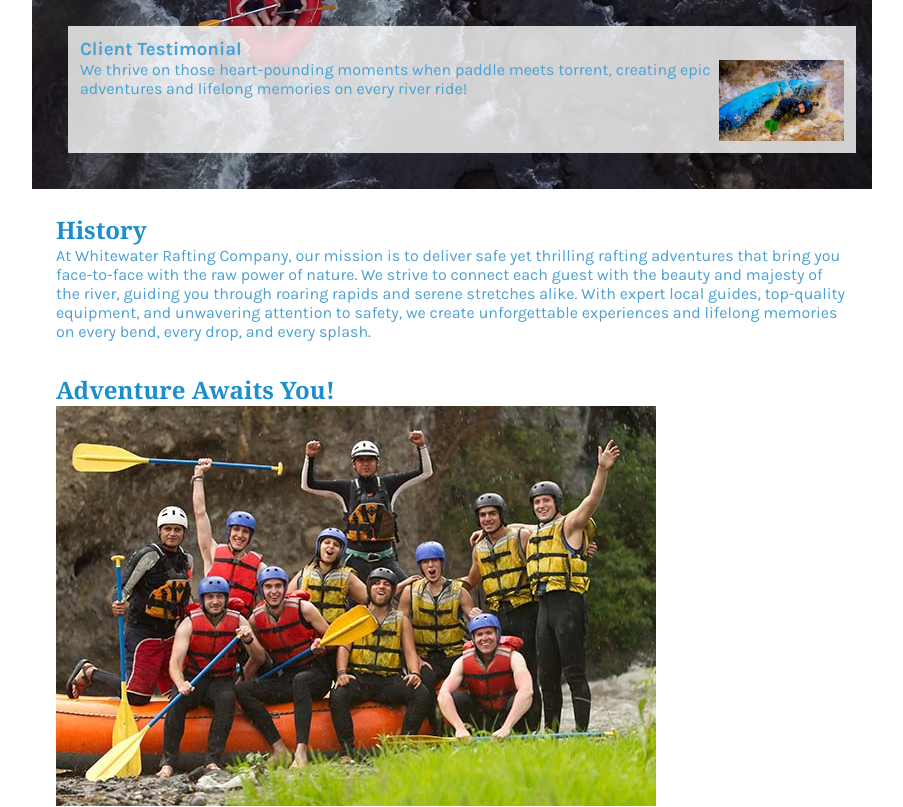
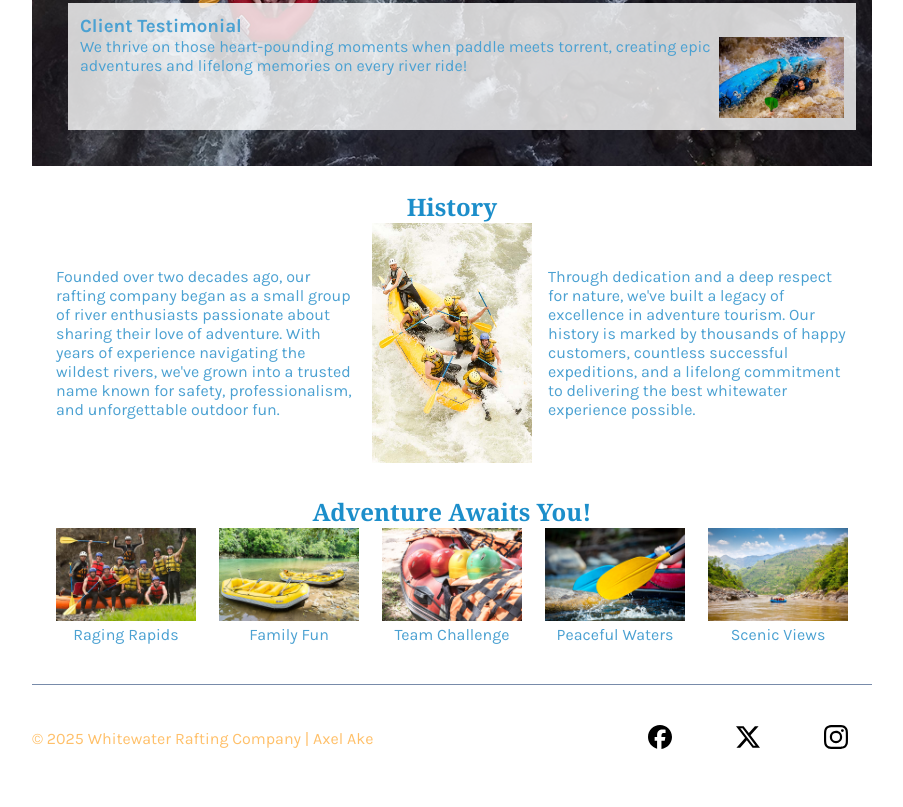
Before and after one commit to AXELAKEMACEDO/wdd130, a plain HTML site: page wwr/about.html in a window 1280 px wide. Shown: the part 503-1310 px from the top of the page, without its empty margins (188-1091 px from the left). After the commit the page ends 1280 px from the top, so only its background shows below. Drawn offline with Linux system fonts and the light colour scheme.

Commit message:
Updated About Us page with Grid and Flex layouts, added history image, centered section headings

```diff
--- a/wwr/about.html
+++ b/wwr/about.html
@@ -6,7 +6,6 @@
   <title>About Us | Whitewater Rafting</title>
   <meta name="description" content="Learn about our company history, mission, and meet our team.">
   <meta name="author" content="Axel Ake">
-
   <link rel="preconnect" href="https://fonts.googleapis.com">
   <link rel="preconnect" href="https://fonts.gstatic.com" crossorigin>
   <link href="https://fonts.googleapis.com/css2?family=Karla:wght@400;700&family=Noto+Serif:wght@400;700&display=swap" rel="stylesheet">
@@ -36,19 +35,37 @@
 
     <section>
       <h2>History</h2>
-      <p>At Whitewater Rafting Company, our mission is to deliver safe yet thrilling rafting adventures that bring you face-to-face with the raw power of nature.
-        We strive to connect each guest with the beauty and majesty of the river, guiding you through roaring rapids and serene stretches alike.
-        With expert local guides, top-quality equipment, and unwavering attention to safety, we create unforgettable experiences and lifelong memories on every bend, every drop, and every splash.
-</p>
+      <div class="history-grid">
+        <p>Founded over two decades ago, our rafting company began as a small group of river enthusiasts passionate about sharing their love of adventure. With years of experience navigating the wildest rivers, we've grown into a trusted name known for safety, professionalism, and unforgettable outdoor fun.</p>
+        <img src="images/history.jpg" alt="Historic rafting image">
+        <p>Through dedication and a deep respect for nature, we've built a legacy of excellence in adventure tourism. Our history is marked by thousands of happy customers, countless successful expeditions, and a lifelong commitment to delivering the best whitewater experience possible.</p>
+      </div>
     </section>
 
     <section>
       <h2>Adventure Awaits You!</h2>
-      <img src="images/raft1.jpg" alt="Rafting image 1">
-      <img src="images/raft2.jpg" alt="Rafting image 2">
-      <img src="images/raft3.jpg" alt="Rafting image 3">
-      <img src="images/raft4.jpg" alt="Rafting image 4">
-      <img src="images/raft5.jpg" alt="Rafting image 5">
+      <div class="adventure-images">
+        <figure>
+          <img src="images/raft1.jpg" alt="Rafting image 1">
+          <figcaption>Raging Rapids</figcaption>
+        </figure>
+        <figure>
+          <img src="images/raft2.jpg" alt="Rafting image 2">
+          <figcaption>Family Fun</figcaption>
+        </figure>
+        <figure>
+          <img src="images/raft3.jpg" alt="Rafting image 3">
+          <figcaption>Team Challenge</figcaption>
+        </figure>
+        <figure>
+          <img src="images/raft4.jpg" alt="Rafting image 4">
+          <figcaption>Peaceful Waters</figcaption>
+        </figure>
+        <figure>
+          <img src="images/raft5.jpg" alt="Rafting image 5">
+          <figcaption>Scenic Views</figcaption>
+        </figure>
+      </div>
     </section>
   </main>
 
--- a/wwr/styles/rafting.css
+++ b/wwr/styles/rafting.css
@@ -28,8 +28,22 @@ header, main, footer {
   margin: 0 auto;
 }
 
+header {
+  display: grid;
+  grid-template-columns: 1fr 2fr;
+  align-items: center;
+}
+
+nav {
+  display: flex;
+  justify-content: space-evenly;
+  align-items: center;
+  gap: 1rem;
+}
+
 nav a,
-section, article {
+section,
+article {
   margin: 16px;
   padding: 8px;
   text-decoration: none;
@@ -61,7 +75,7 @@ section, article {
   position: absolute;
   bottom: 20px;
   left: 20px;
-  background: rgba(255,255,255,0.8);
+  background: rgba(255, 255, 255, 0.8);
   padding: 12px;
 }
 
@@ -71,12 +85,57 @@ section, article {
   margin-left: 8px;
 }
 
+.history-grid {
+  display: grid;
+  grid-template-columns: 1fr auto 1fr;
+  align-items: center;
+  gap: 1rem;
+}
+.history-grid img {
+  width: 160px;
+  height: auto;
+}
+
+.adventure-images {
+  display: flex;
+  justify-content: space-between;
+  align-items: flex-start;
+  flex-wrap: wrap;
+  gap: 1rem;
+}
+
+.adventure-images figure {
+  text-align: center;
+}
+
+.adventure-images img {
+  width: 140px;
+  height: auto;
+}
+
+footer {
+  display: flex;
+  justify-content: space-between;
+  align-items: center;
+  margin-top: 2rem;
+  padding-top: 1rem;
+  border-top: 1px solid var(--accent2-color);
+}
+
+.socialmedia {
+  display: flex;
+  justify-content: flex-end;
+  gap: 1rem;
+}
+
 .socialmedia a {
   text-decoration: none;
-  margin: 0 8px;
 }
 
 .socialmedia img {
   width: 24px;
   height: auto;
 }
+section h2 {
+  text-align: center;
+}
```
Also changed, not shown: wwr/images/history.jpg (added).
